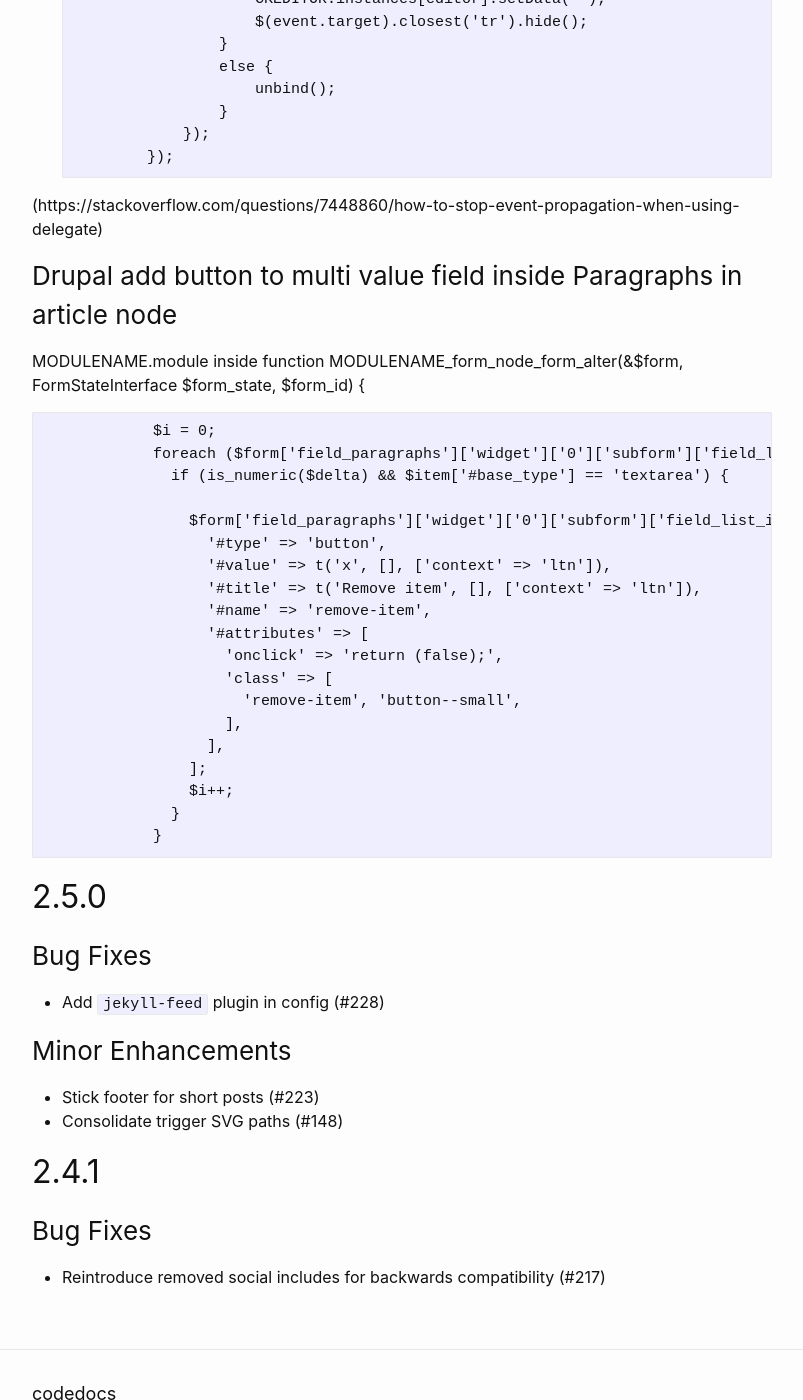
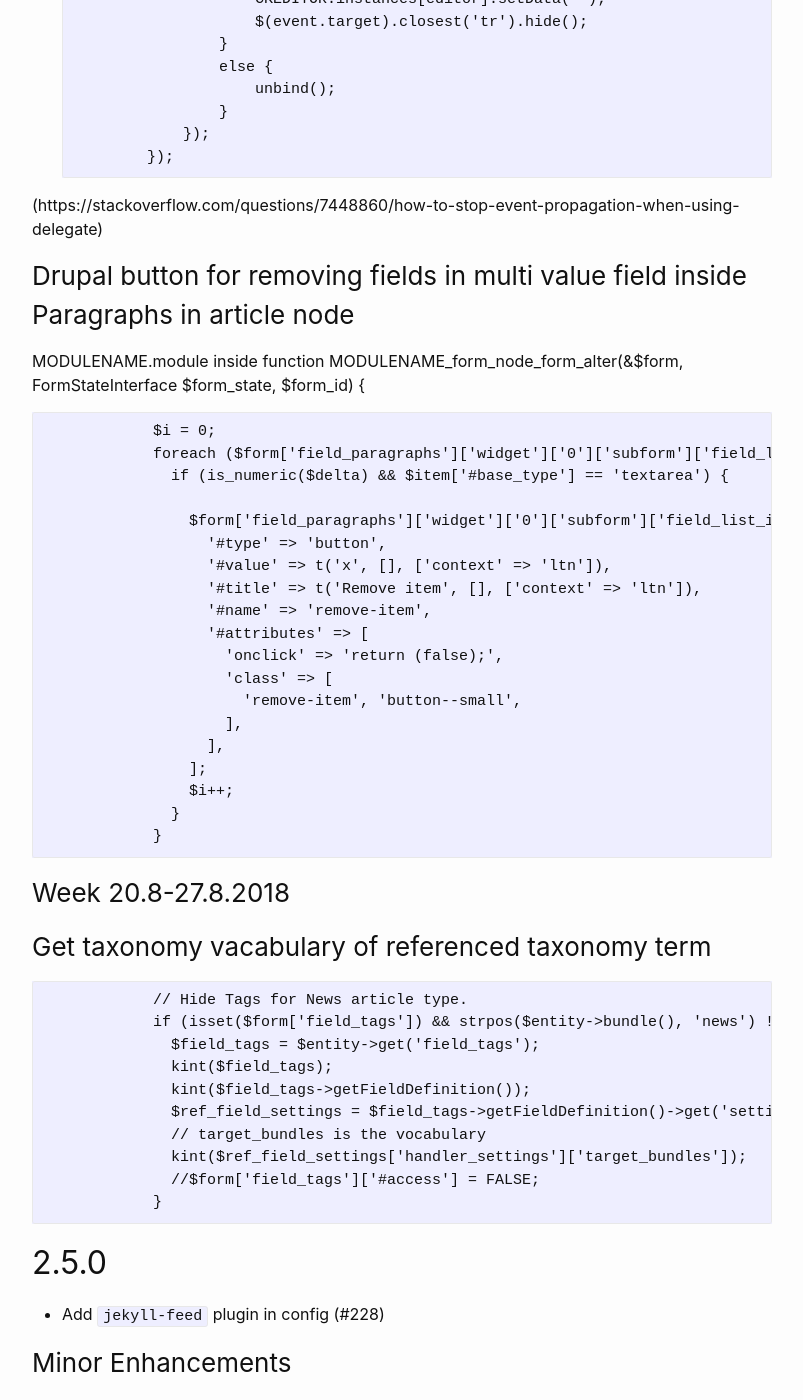
Before and after one commit to denipub/denipub.github.io, a Jekyll site: the page built from test.md, in a window 1280 px wide and 1400 px high, scrolled down 566 px. Shown: the whole window, without its empty margins (238-1041 px from the left). Built offline with Jekyll 4.4.1, drawn with Linux system fonts in a browser that asks for light colours; our own code applies the rules of GitHub Pages for plain Markdown files.

Commit message:
Update test.md

```diff
--- a/test.md
+++ b/test.md
@@ -26,7 +26,7 @@
 (https://stackoverflow.com/questions/7448860/how-to-stop-event-propagation-when-using-delegate)
 
 
-### Drupal add button to multi value field inside Paragraphs in article node
+### Drupal button for removing fields in multi value field inside Paragraphs in article node
 
 MODULENAME.module inside function MODULENAME_form_node_form_alter(&$form, FormStateInterface $form_state, $form_id) {
 
@@ -50,9 +50,27 @@ MODULENAME.module inside function MODULENAME_form_node_form_alter(&$form, FormSt
                   }
                 }
 
+### Week 20.8-27.8.2018
+
+### Get taxonomy vacabulary of referenced taxonomy term
+
+                // Hide Tags for News article type.
+                if (isset($form['field_tags']) && strpos($entity->bundle(), 'news') !== FALSE) {
+                  $field_tags = $entity->get('field_tags');
+                  kint($field_tags);
+                  kint($field_tags->getFieldDefinition());
+                  $ref_field_settings = $field_tags->getFieldDefinition()->get('settings');
+                  // target_bundles is the vocabulary
+                  kint($ref_field_settings['handler_settings']['target_bundles']);
+                  //$form['field_tags']['#access'] = FALSE;
+                }
+
+
+
+
+
+
 ## 2.5.0
-
-### Bug Fixes
 
   * Add `jekyll-feed` plugin in config (#228)
 
```
